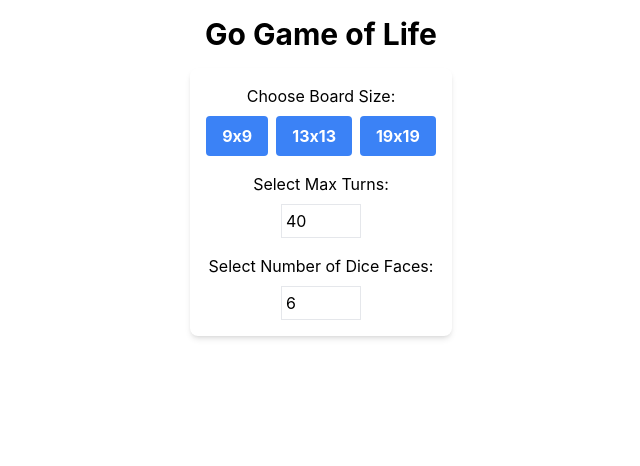
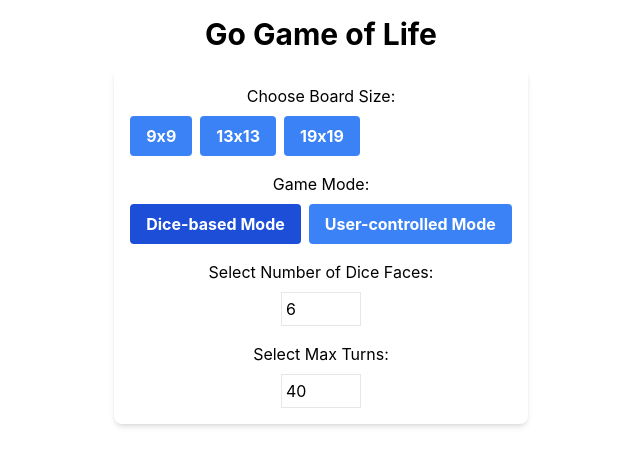
Before and after one commit to KanHarI/go-conway, a React (Create React App) app: page / in a window 1280 px wide. Shown: the top 466 px of the page, without its empty margins (319-959 px from the left). Built offline with nearby package versions, Linux system fonts and the light colour scheme.

Commit message:
Add user-controlled Game of Life mode

```diff
--- a/src/components/GoGameOfLife.js
+++ b/src/components/GoGameOfLife.js
@@ -18,6 +18,8 @@ export default function GoGameOfLife() {
   const [diceFaces, setDiceFaces] = useState(6);
   // Add state for Game of Life notification
   const [gameOfLifeTriggered, setGameOfLifeTriggered] = useState(false);
+  // Add state for game mode (dice-based or user-controlled)
+  const [gameMode, setGameMode] = useState("dice"); // "dice" or "user"
 
   // Step 2: Initialize board after board size is chosen
   useEffect(() => {
@@ -57,6 +59,7 @@ export default function GoGameOfLife() {
     setGameOver(false);
     setDiceRollValue(null);
     setGameOfLifeTriggered(false);
+    setGameMode("dice"); // Reset game mode to default
   }
 
   // Step 3: Handle cell click to place stone
@@ -87,18 +90,24 @@ export default function GoGameOfLife() {
 
   // Step 4: End turn logic
   function endTurn(updatedBoard) {
+    let conwayBoard = updatedBoard;
+
+    // Only roll dice in dice mode
+    if (gameMode === "dice") {
       // Roll dice
       const diceRoll = Math.floor(Math.random() * diceFaces) + 1;
       setDiceRollValue(diceRoll);
 
-    let conwayBoard = updatedBoard;
-
-    // If we rolled a 1 (changed from 6), run one iteration of Conway's Game of Life
+      // If we rolled a 1, run one iteration of Conway's Game of Life
       if (diceRoll === 1) {
         conwayBoard = runConway(updatedBoard);
         setBoard(conwayBoard);
         // Set the Game of Life notification
         setGameOfLifeTriggered(true);
+      }
+    } else {
+      // In user-controlled mode, we don't roll dice
+      setDiceRollValue(null);
     }
 
     // Increment turn count, switch player, check if game over
@@ -112,6 +121,15 @@ export default function GoGameOfLife() {
       setTurn(newTurn);
       setCurrentPlayer(nextPlayerColor(currentPlayer));
     }
+  }
+
+  // Handle manual Game of Life iteration
+  function handleManualGameOfLife() {
+    if (gameOver) return;
+
+    const conwayBoard = runConway(board);
+    setBoard(conwayBoard);
+    setGameOfLifeTriggered(true);
   }
 
   // Step 5: Implement Conway's Game of Life logic
@@ -314,14 +332,25 @@ export default function GoGameOfLife() {
               <Button onClick={() => setBoardSize(13)}>13x13</Button>
               <Button onClick={() => setBoardSize(19)}>19x19</Button>
             </div>
-            <div className="mt-4">Select Max Turns:</div>
-            <input
-              type="number"
-              min={1}
-              className="border p-1 mt-2 w-20"
-              value={maxTurns}
-              onChange={(e) => setMaxTurns(parseInt(e.target.value) || 40)}
-            />
+
+            <div className="mt-4">Game Mode:</div>
+            <div className="flex gap-2 mt-2">
+              <Button
+                onClick={() => setGameMode("dice")}
+                className={gameMode === "dice" ? "bg-blue-700" : ""}
+              >
+                Dice-based Mode
+              </Button>
+              <Button
+                onClick={() => setGameMode("user")}
+                className={gameMode === "user" ? "bg-blue-700" : ""}
+              >
+                User-controlled Mode
+              </Button>
+            </div>
+
+            {gameMode === "dice" && (
+              <>
                 <div className="mt-4">Select Number of Dice Faces:</div>
                 <input
                   type="number"
@@ -330,6 +359,17 @@ export default function GoGameOfLife() {
                   className="border p-1 mt-2 w-20"
                   value={diceFaces}
                   onChange={(e) => setDiceFaces(parseInt(e.target.value) || 6)}
+                />
+              </>
+            )}
+
+            <div className="mt-4">Select Max Turns:</div>
+            <input
+              type="number"
+              min={1}
+              className="border p-1 mt-2 w-20"
+              value={maxTurns}
+              onChange={(e) => setMaxTurns(parseInt(e.target.value) || 40)}
             />
           </CardContent>
         </Card>
@@ -340,11 +380,21 @@ export default function GoGameOfLife() {
           <div className="mb-4 flex flex-col items-center">
             <div className="mb-2">Turn: {turn} / {maxTurns}</div>
             <div className="mb-2">Current Player: {currentPlayer.toUpperCase()}</div>
+
+            {gameMode === "dice" ? (
               <div>Dice Roll: {diceRollValue !== null ? diceRollValue : "-"} (1 triggers Game of Life)</div>
+            ) : (
+              <Button
+                onClick={handleManualGameOfLife}
+                className="mt-2 bg-green-600 hover:bg-green-700"
+              >
+                Run Game of Life Iteration
+              </Button>
+            )}
           </div>
           {renderBoard()}
 
-          {/* Game of Life notification - moved below the board */}
+          {/* Game of Life notification - below the board */}
           <div className="h-12 flex items-center justify-center mt-2">
             {gameOfLifeTriggered && (
               <div className="p-2 bg-yellow-100 text-yellow-800 font-bold rounded-md animate-pulse">
```
Lines whose indentation alone changed are shown as unchanged.
